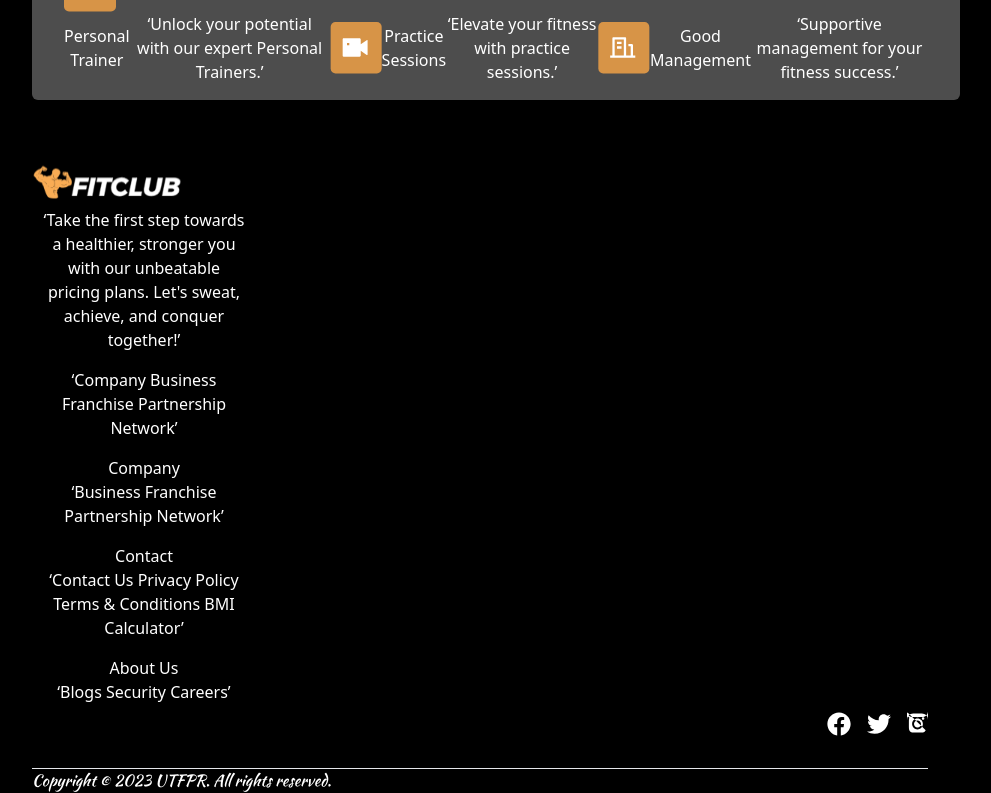
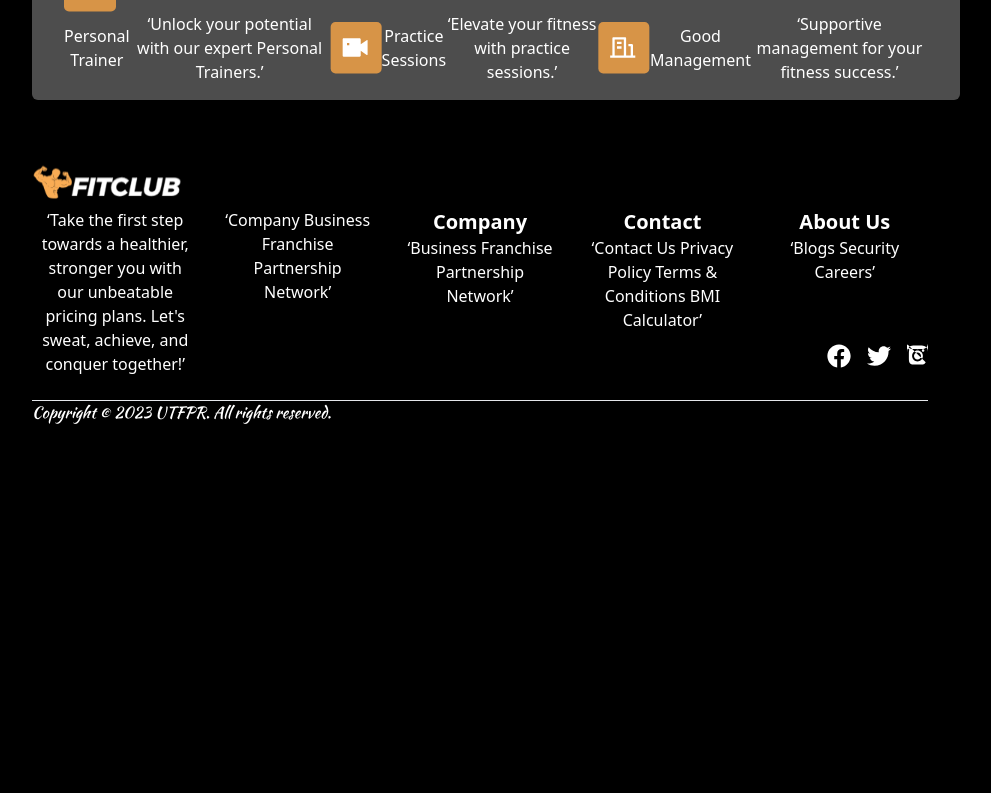
Before and after one commit to bruno654/prova1, a Next.js app: page / in a window 1280 px wide. Shown: the part 1803-2596 px from the top of the page, without its empty margins (160-1151 px from the left). After the commit the page ends 2228 px from the top, so only its background shows below. Built offline with nearby package versions, Linux system fonts and the light colour scheme.

Commit message:
fix: teste de produção

```diff
--- a/app/components/Courses.tsx
+++ b/app/components/Courses.tsx
@@ -37,7 +37,7 @@ export default function Courses() {
             </div>
           </a>
         </div>
-        <div className="bg-[#4d4d4d] rounded-md pb-2 w-[224px] self-stretch rounded-[10px] bg-[#1F2125]">
+        <div className="bg-[#4d4d4d] rounded-md pb-2 w-224 h-319 self-stretch rounded-[10px] bg-[#1F2125]">
           <a href="/curso_js.html">
             <Image src="/img/span.h2d-54bf5fec (1).svg" alt="Descrição da Imagem" width={46} height={46} />
 
@@ -48,7 +48,7 @@ export default function Courses() {
             </div>
           </a>
         </div>
-        <div className="bg-[#4d4d4d] rounded-md pb-2 w-[224px] self-stretch rounded-[10px] bg-[#1F2125]">
+        <div className="bg-[#4d4d4d] rounded-md pb-2 w-224 h-319 self-stretch rounded-[10px] bg-[#1F2125]">
           <a href="/curso_html.html">
             <Image src="/img/span.h2d-9e0534cb.svg" alt="Descrição da Imagem" width={46} height={46} />
 
@@ -60,6 +60,7 @@ export default function Courses() {
           </a>
         </div>
       </div>
+
 
       <div className="md:col-span-2 lg:col-span-3 mt-2 text-green-300 text-4xl text-center">
         <h2 id="cursos" className="text-white text-center font-Poppins text-4xl font-normal font-weight-600">
--- a/app/components/Footer.tsx
+++ b/app/components/Footer.tsx
@@ -12,13 +12,15 @@ export default function Footer() {
     <footer id="contato" className="mt-16">
       <Image src="/img/logo.svg" alt="Descrição da Imagem" width={150} height={35.25} />
 
-      <div className="bg-black rounded-md w-56 self-stretch p-2 rounded-lg">
+      <div className="flex space-x-4">
+      <div className="bg-black rounded-md w-56 p-2 rounded-lg text-white text-center">
   <a href="/curso_html.html">
-          <div className="text-white text-center">
-            <p>&lsquo;Take the first step towards a healthier, stronger you with our unbeatable pricing plans. Let's sweat, achieve, and conquer together!&rsquo;</p>
+    <div className="flex flex-col items-start">
+      <p className="w-400 h-32">&lsquo;Take the first step towards a healthier, stronger you with our unbeatable pricing plans. Let's sweat, achieve, and conquer together!&rsquo;</p>
     </div>
   </a>
 </div>
+
   <div className="bg-black rounded-md w-56 self-stretch p-2 rounded-lg">
     <a href="/curso_html.html">
       <div className="text-white text-center">
@@ -29,7 +31,7 @@ export default function Footer() {
   <div className="bg-black rounded-md w-56 self-stretch p-2 rounded-lg">
     <a href="/curso_html.html">
       <div className="text-white text-center">
-            <h1>Company</h1>
+        <h1 className="text-white font-poppins text-xl font-semibold">Company</h1>
         <p>&lsquo;Business Franchise Partnership Network&rsquo;</p>
       </div>
     </a>
@@ -37,7 +39,7 @@ export default function Footer() {
   <div className="bg-black rounded-md w-56 self-stretch p-2 rounded-lg">
     <a href="/curso_html.html">
       <div className="text-white text-center">
-            <h1>Contact</h1>
+        <h1 className="text-white font-poppins text-xl font-semibold">Contact</h1>
         <p>&lsquo;Contact Us Privacy Policy Terms & Conditions BMI Calculator&rsquo;</p>
       </div>
     </a>
@@ -45,11 +47,13 @@ export default function Footer() {
   <div className="bg-black rounded-md w-56 self-stretch p-2 rounded-lg">
     <a href="/curso_html.html">
       <div className="text-white text-center">
-            <h1>About Us</h1>
+        <h1 className="text-white font-poppins text-xl font-semibold">About Us</h1>
         <p>&lsquo;Blogs Security Careers&rsquo;</p>
       </div>
     </a>
   </div>
+</div>
+
       <div className="flex justify-end text-2xl text-center space-x-4">
         <a href="http://www.facebook.com/seuenderece">
           <svg fill="white" xmlns="http://www.w3.org/2000/svg" height="1em" viewBox="0 0 512 512">
```
Lines whose indentation alone changed are shown as unchanged.
